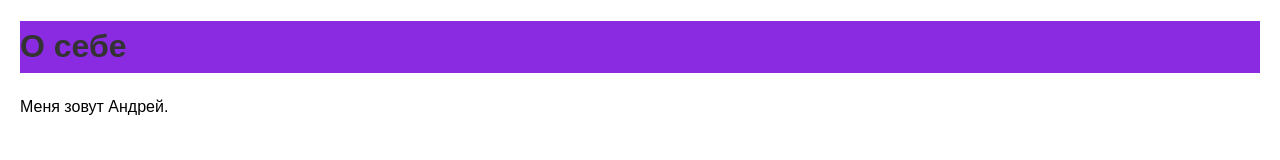
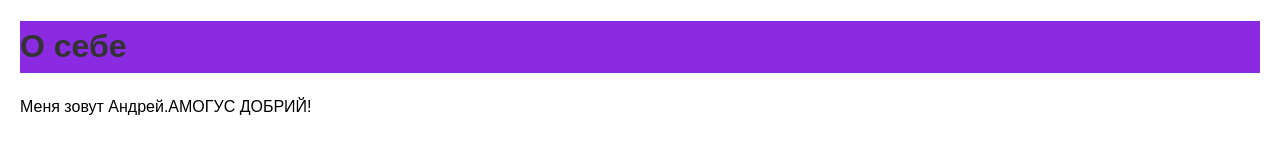
Before and after one commit to Packmangame/TRPO_pr4, a plain HTML site: page index.html in a window 1280 px wide. Drawn offline with Linux system fonts and the light colour scheme.

Commit message:
АМОГУС ДОБРИЙ

```diff
--- a/index.html
+++ b/index.html
@@ -8,6 +8,6 @@
 </head>
 <body>
     <h1>О себе</h1>
-    <p>Меня зовут Андрей.</p>
+    <p>Меня зовут Андрей.АМОГУС ДОБРИЙ!</p>
 </body>
 </html>
```
